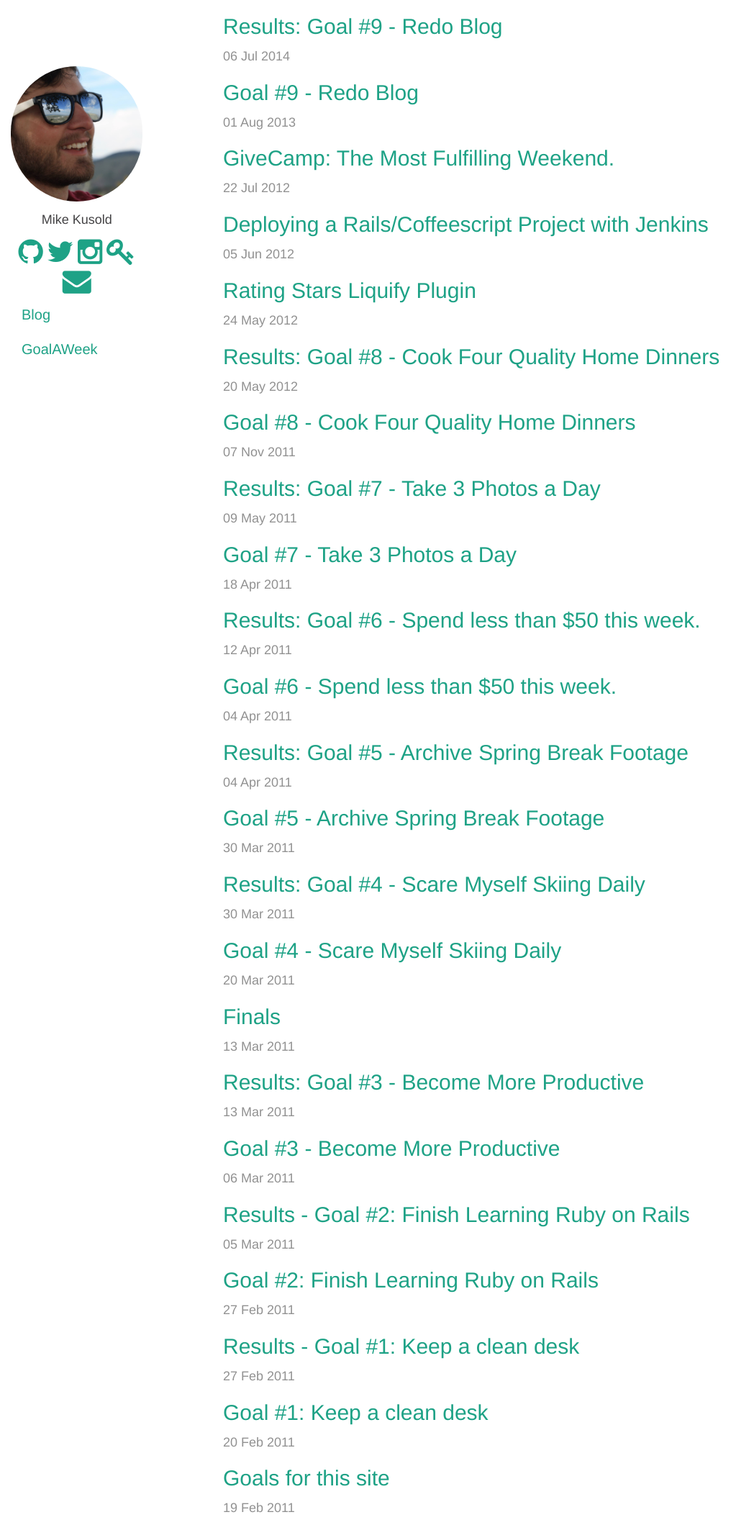
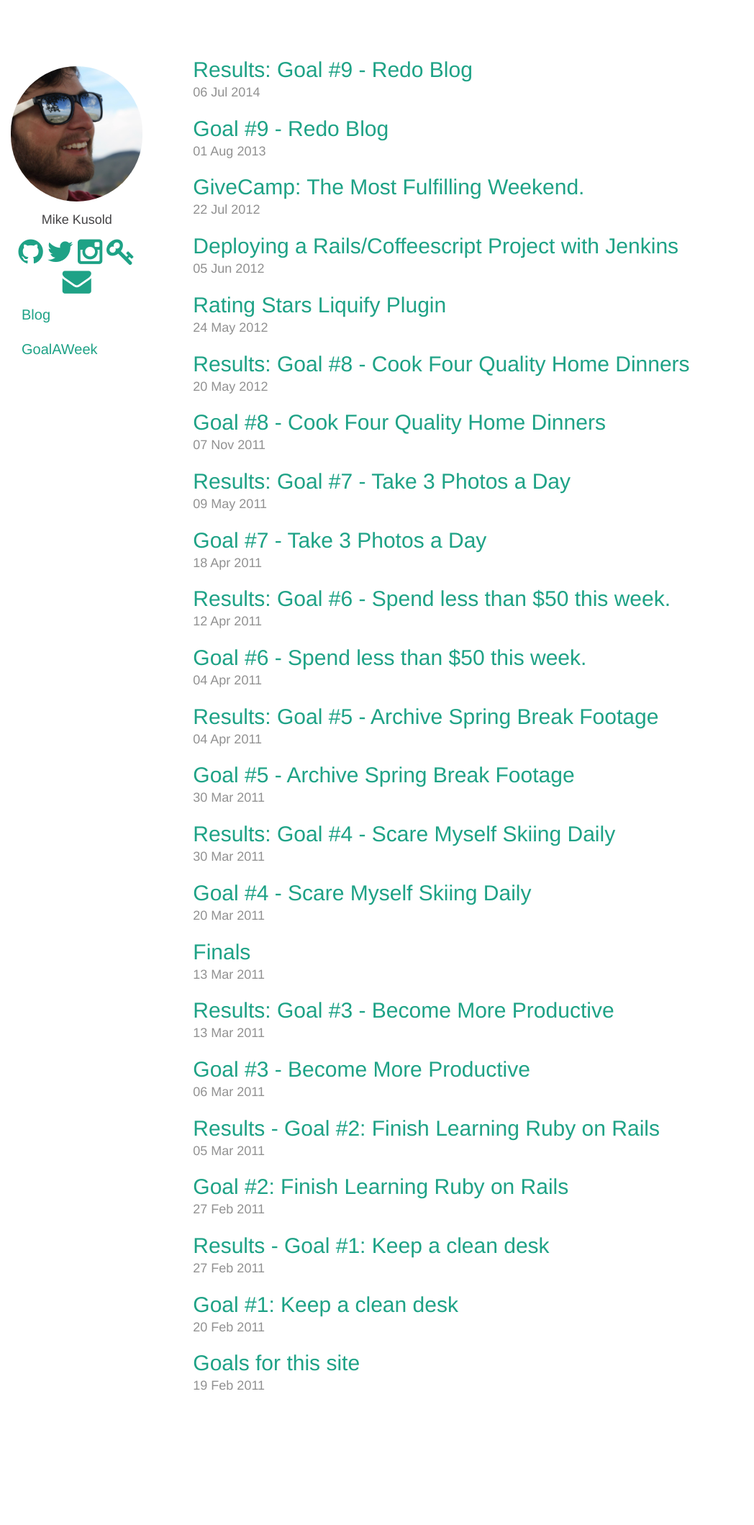
Before and after one commit to Kusold/kusold.github.com, a Jekyll site: the page built from index.html, in a window 1280 px wide. Shown: the whole page at 72% size, without its empty margins (0-1048 px from the left). Built offline with Jekyll 4.4.1, drawn with Linux system fonts in a browser that asks for light colours; Markdown is read by kramdown in place of the engine named in the settings; after the commit the page ends 1949 px from its top, so only the background shows below that.

Commit message:
The listing layout was driving me crazy with the spacing

```diff
--- a/_includes/listing.html
+++ b/_includes/listing.html
@@ -1,5 +1,5 @@
 <li>
-  <article class="article">
+  <article class="article-listing">
     <header class="article-header">
       <h2 class="article-title">
 	<a class="article-link" href="{{ post.url }}">{{ post.title }}</a>
--- a/assets/css/mike.css
+++ b/assets/css/mike.css
@@ -42,6 +42,17 @@ body {
   margin-left: auto;
   margin-right: auto;
 }
+
+.article-listing {
+  margin-left: auto;
+  margin-right: auto;
+}
+
+.article-listing time {
+  display: block;
+  margin-top: -7px;
+}
+
 .article-date {
   font-size: 0.9em;
   color: #919191
@@ -63,3 +74,7 @@ ul.posts {
 div[id$="-rating"] {
  width: 105px !important;
 }
+
+#home, .article {
+  margin-top: 4em;
+}
```
